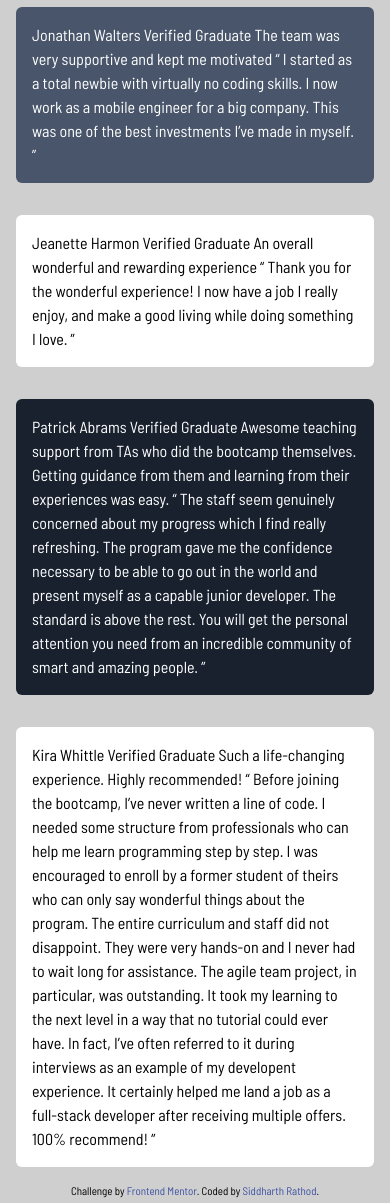
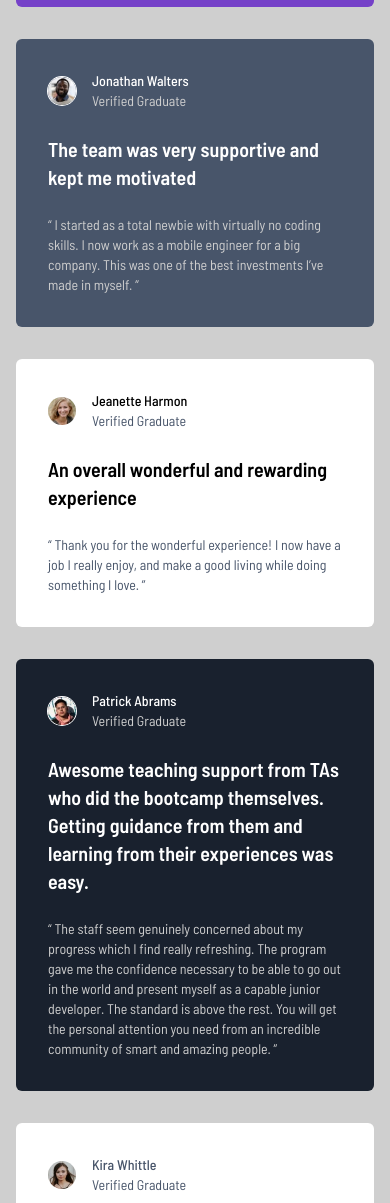
Before and after one commit to sidr467/TestimonialsGridSection---FrontendMentor, a plain HTML site: page index.html in a window 390 px wide. Shown: the part 481-1684 px from the top of the page. Drawn offline with Linux system fonts and the light colour scheme.

Commit message:
finished Mobile version style

```diff
--- a/index.html
+++ b/index.html
@@ -34,7 +34,7 @@
   </head>
   <body class="font-barlow bg-Lightgray">
     <main class="flex flex-col gap-8 m-4">
-      <article class="bg-Moderateviolet text-White rounded-md p-8">
+      <article class="bg-Moderateviolet text-White rounded-md p-8 grid gap-6">
         <div class="flex justify-start items-center gap-4">
           <div class="">
             <img
@@ -45,18 +45,18 @@
               alt="image-daniel"
             />
           </div>
-          <div class=" ">
+          <div class="">
             <p class="text-sm font-medium">Daniel Clifford</p>
             <p class="text-sm text-Lightgray">Verified Graduate</p>
           </div>
         </div>
-        <div>
-          <h1>
+        <div class="grid gap-6">
+          <h1 class="font-semibold text-xl">
             I received a job offer mid-course, and the subjects I learned were
             current, if not more so, in the company I joined. I honestly feel I
             got every penny’s worth.
           </h1>
-          <h2>
+          <h2 class="text-sm text-Lightgray">
             “ I was an EMT for many years before I joined the bootcamp. I’ve
             been looking to make a transition and have heard some people who had
             an amazing experience here. I signed up for the free intro course
@@ -67,41 +67,133 @@
           </h2>
         </div>
       </article>
-      <div class="bg-Verydarkgrayishblue text-White rounded-md p-4">
-        Jonathan Walters Verified Graduate The team was very supportive and kept
-        me motivated “ I started as a total newbie with virtually no coding
-        skills. I now work as a mobile engineer for a big company. This was one
-        of the best investments I’ve made in myself. ”
-      </div>
-      <div class="bg-White rounded-md p-4">
-        Jeanette Harmon Verified Graduate An overall wonderful and rewarding
-        experience “ Thank you for the wonderful experience! I now have a job I
-        really enjoy, and make a good living while doing something I love. ”
-      </div>
-      <div class="bg-Verydarkblackishblue text-White rounded-md p-4">
-        Patrick Abrams Verified Graduate Awesome teaching support from TAs who
-        did the bootcamp themselves. Getting guidance from them and learning
-        from their experiences was easy. “ The staff seem genuinely concerned
-        about my progress which I find really refreshing. The program gave me
-        the confidence necessary to be able to go out in the world and present
-        myself as a capable junior developer. The standard is above the rest.
-        You will get the personal attention you need from an incredible
-        community of smart and amazing people. ”
-      </div>
-      <div class="bg-White rounded-md p-4">
-        Kira Whittle Verified Graduate Such a life-changing experience. Highly
-        recommended! “ Before joining the bootcamp, I’ve never written a line of
-        code. I needed some structure from professionals who can help me learn
-        programming step by step. I was encouraged to enroll by a former student
-        of theirs who can only say wonderful things about the program. The
-        entire curriculum and staff did not disappoint. They were very hands-on
-        and I never had to wait long for assistance. The agile team project, in
-        particular, was outstanding. It took my learning to the next level in a
-        way that no tutorial could ever have. In fact, I’ve often referred to it
-        during interviews as an example of my developent experience. It
-        certainly helped me land a job as a full-stack developer after receiving
-        multiple offers. 100% recommend! ”
-      </div>
+      <article
+        class="bg-Verydarkgrayishblue text-White rounded-md p-8 grid gap-6"
+      >
+        <div class="flex justify-start items-center gap-4">
+          <div class="">
+            <img
+              src="./images/image-jonathan.jpg"
+              width="28"
+              height="28"
+              class="rounded-full ring-1 ring-White object-cover"
+              alt="image-daniel"
+            />
+          </div>
+          <div class="">
+            <p class="text-sm font-medium">Jonathan Walters</p>
+            <p class="text-sm text-Lightgray">Verified Graduate</p>
+          </div>
+        </div>
+        <div class="grid gap-6">
+          <h1 class="font-semibold text-xl">
+            The team was very supportive and kept me motivated
+          </h1>
+          <h2 class="text-sm text-Lightgray">
+            “ I started as a total newbie with virtually no coding skills. I now
+            work as a mobile engineer for a big company. This was one of the
+            best investments I’ve made in myself. ”
+          </h2>
+        </div>
+      </article>
+      <article class="bg-White rounded-md p-8 grid gap-6">
+        <div class="flex justify-start items-center gap-4">
+          <div class="">
+            <img
+              src="./images/image-jeanette.jpg"
+              width="28"
+              height="28"
+              class="rounded-full ring-1 ring-White object-cover"
+              alt="image-daniel"
+            />
+          </div>
+          <div class="">
+            <p class="text-sm font-medium">Jeanette Harmon</p>
+            <p class="text-sm text-Verydarkgrayishblue">Verified Graduate</p>
+          </div>
+        </div>
+        <div class="grid gap-6">
+          <h1 class="font-semibold text-xl">
+            An overall wonderful and rewarding experience
+          </h1>
+          <h2 class="text-sm text-Verydarkgrayishblue">
+            “ Thank you for the wonderful experience! I now have a job I really
+            enjoy, and make a good living while doing something I love. ”
+          </h2>
+        </div>
+      </article>
+      <article
+        class="bg-Verydarkblackishblue text-White rounded-md p-8 grid gap-6"
+      >
+        <div class="flex justify-start items-center gap-4">
+          <div class="">
+            <img
+              src="./images/image-patrick.jpg"
+              width="28"
+              height="28"
+              class="rounded-full ring-1 ring-White object-cover"
+              alt="image-daniel"
+            />
+          </div>
+          <div class="">
+            <p class="text-sm font-medium">Patrick Abrams</p>
+            <p class="text-sm text-Lightgray">Verified Graduate</p>
+          </div>
+        </div>
+        <div class="grid gap-6">
+          <h1 class="font-semibold text-xl">
+            Awesome teaching support from TAs who did the bootcamp themselves.
+            Getting guidance from them and learning from their experiences was
+            easy.
+          </h1>
+          <h2 class="text-sm text-Lightgray">
+            “ The staff seem genuinely concerned about my progress which I find
+            really refreshing. The program gave me the confidence necessary to
+            be able to go out in the world and present myself as a capable
+            junior developer. The standard is above the rest. You will get the
+            personal attention you need from an incredible community of smart
+            and amazing people. ”
+          </h2>
+        </div>
+      </article>
+      <article
+        class="bg-White text-Verydarkgrayishblue rounded-md p-8 grid gap-6"
+      >
+        <div class="flex justify-start items-center gap-4">
+          <div class="">
+            <img
+              src="./images/image-kira.jpg"
+              width="28"
+              height="28"
+              class="rounded-full ring-1 ring-White object-cover"
+              alt="image-daniel"
+            />
+          </div>
+          <div class="">
+            <p class="text-sm font-medium">Kira Whittle</p>
+            <p class="text-sm text-Verydarkgrayishblue">Verified Graduate</p>
+          </div>
+        </div>
+        <div class="grid gap-6">
+          <h1 class="font-semibold text-xl">
+            Such a life-changing experience. Highly recommended!
+          </h1>
+          <h2 class="text-sm text-Verydarkgrayishblue">
+            “ Before joining the bootcamp, I’ve never written a line of code. I
+            needed some structure from professionals who can help me learn
+            programming step by step. I was encouraged to enroll by a former
+            student of theirs who can only say wonderful things about the
+            program. The entire curriculum and staff did not disappoint. They
+            were very hands-on and I never had to wait long for assistance. The
+            agile team project, in particular, was outstanding. It took my
+            learning to the next level in a way that no tutorial could ever
+            have. In fact, I’ve often referred to it during interviews as an
+            example of my developent experience. It certainly helped me land a
+            job as a full-stack developer after receiving multiple offers. 100%
+            recommend! ”
+          </h2>
+        </div>
+      </article>
     </main>
 
     <foooter>
```
Also changed, not shown: output.css.
